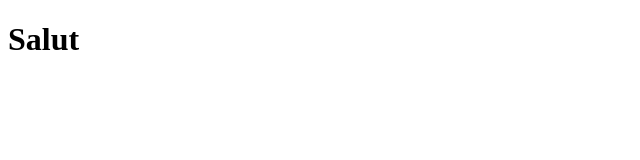
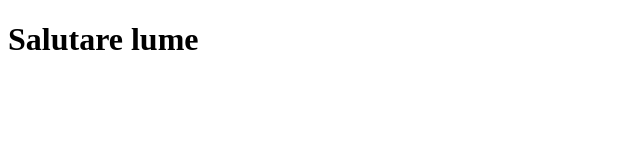
Before and after one commit to VeraCb/Tutorial, a plain HTML site: page index.html in a window 1280 px wide. Shown: the whole page, without its empty margins (0-640 px from the left). Drawn offline with Linux system fonts and the light colour scheme.

Commit message:
practica

```diff
--- a/index.html
+++ b/index.html
@@ -6,6 +6,6 @@
     <title>Document</title>
 </head>
 <body>
-    <h1>Salut</h1>
+    <h1>Salutare lume</h1>
 </body>
 </html>
```
Also changed, not shown: 1 other file.
